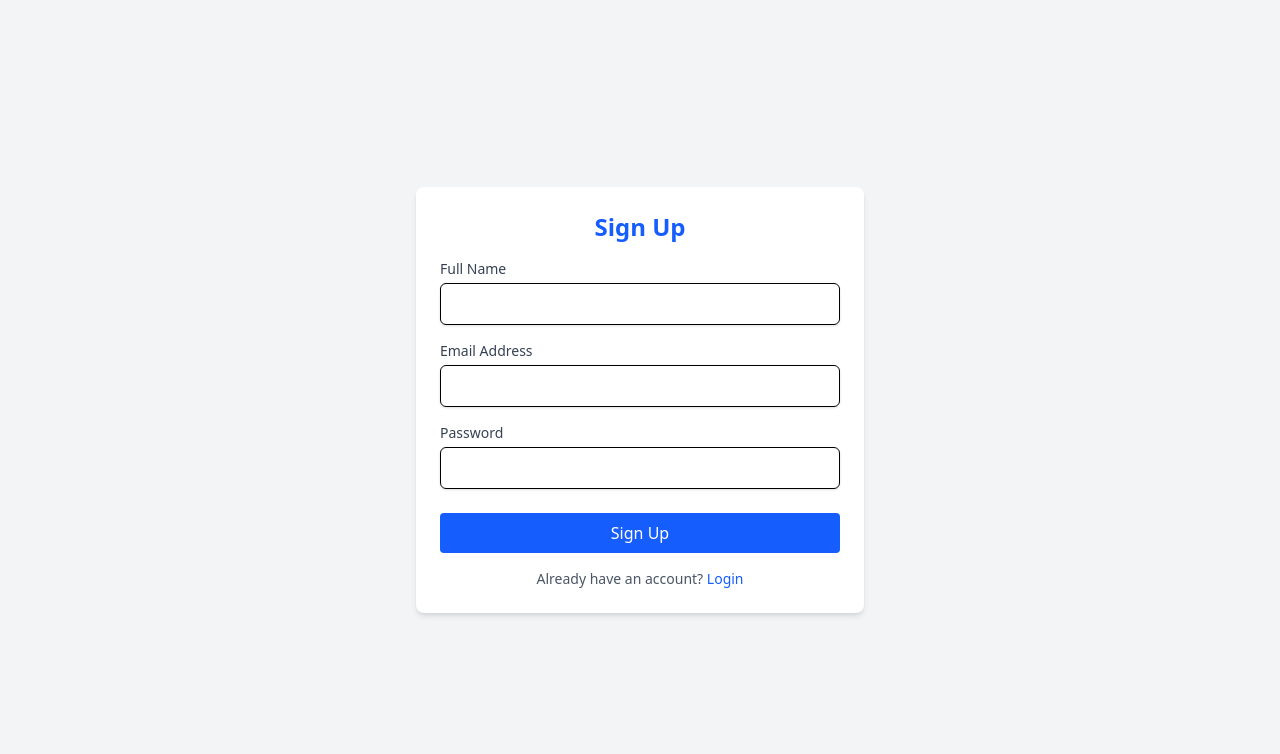
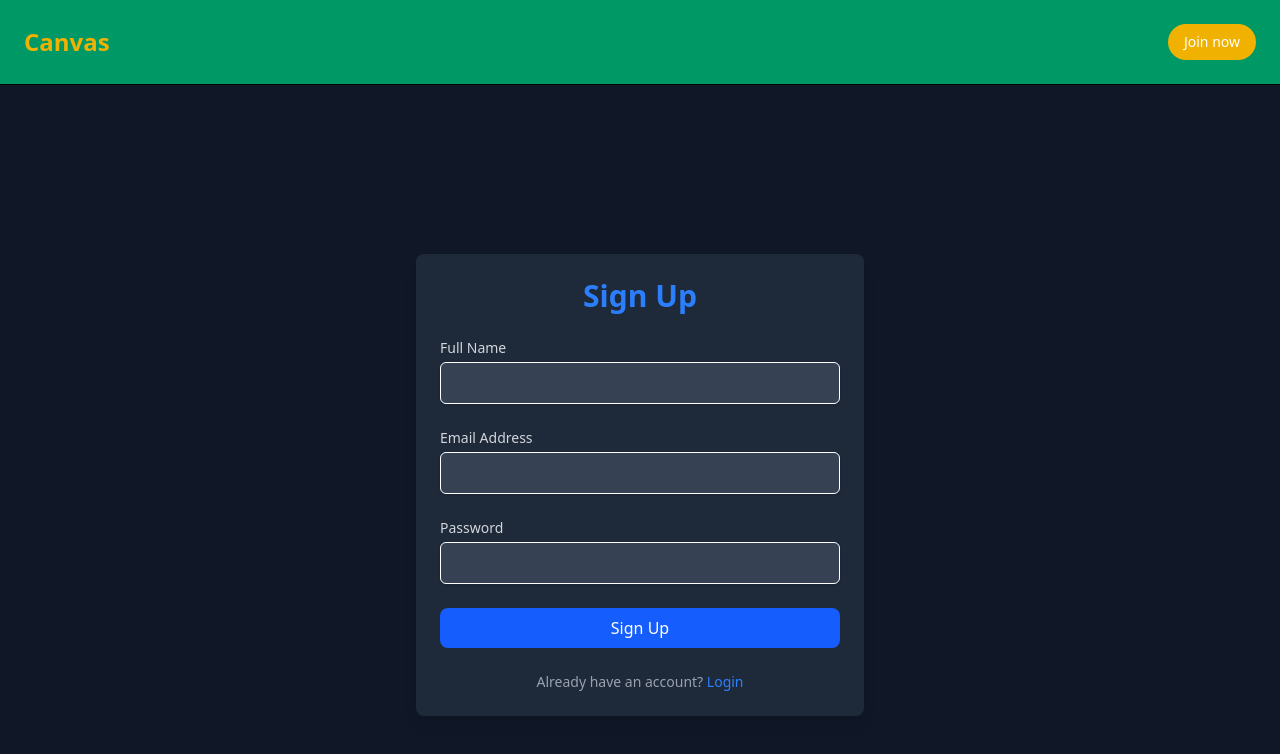
Before and after one commit to bansal-harsh-2504/Canvas, a Next.js app in the folder apps/web/: page /signup in a window 1280 px wide. Shown: the top 754 px of the page. Built offline with nearby package versions, Linux system fonts and the light colour scheme.

Commit message:
Frontend: Login and signup functionality

```diff
--- a/apps/web/app/(auth)/signup/page.tsx
+++ b/apps/web/app/(auth)/signup/page.tsx
@@ -2,12 +2,14 @@
 import axios from "axios";
 import { useRouter } from "next/navigation";
 import { useRef } from "react";
+import useAuthStore from "../../../store/useStore";
 
 export default function Signup(): JSX.Element {
   const router = useRouter();
   const nameRef = useRef<HTMLInputElement | null>(null);
   const emailRef = useRef<HTMLInputElement | null>(null);
   const passwordRef = useRef<HTMLInputElement | null>(null);
+  const { login } = useAuthStore();
 
   const validateInputs = () => {
     if (
@@ -37,25 +39,29 @@ export default function Signup(): JSX.Element {
         `${process.env.NEXT_PUBLIC_BACKEND_URL}/signup`,
         { name, email, password }
       );
+      const { token, userId } = res.data;
 
-      alert("Signup successful. Please log in.");
-      router.push("/login");
+      const user = { token, userId, name };
+
+      login(user);
+
+      router.push("/");
     } catch (error) {
       alert("Signup failed. Please try again.");
     }
   };
 
   return (
-    <div className="min-h-screen flex items-center justify-center bg-gray-100">
-      <div className="w-full max-w-md bg-white rounded-lg shadow-md p-6">
-        <h1 className="text-2xl font-bold mb-4 text-center text-blue-600">
+    <div className="min-h-screen flex items-center justify-center bg-gray-900">
+      <div className="w-full max-w-md bg-gray-800 text-white rounded-lg shadow-lg p-6">
+        <h1 className="text-3xl font-semibold mb-6 text-center text-blue-500">
           Sign Up
         </h1>
         <form onSubmit={handleSignup}>
-          <div className="mb-4">
+          <div className="mb-6">
             <label
               htmlFor="name"
-              className="block text-sm font-medium text-gray-700"
+              className="block text-sm font-medium text-gray-300"
             >
               Full Name
             </label>
@@ -63,14 +69,14 @@ export default function Signup(): JSX.Element {
               ref={nameRef}
               type="text"
               id="name"
-              className="mt-1 block w-full px-4 py-2 border rounded-md shadow-sm focus:outline-none focus:ring-blue-500 focus:border-blue-500"
+              className="mt-1 block w-full px-4 py-2 border rounded-md shadow-sm focus:outline-none focus:ring-blue-500 focus:border-blue-500 bg-gray-700 text-white"
               required
             />
           </div>
-          <div className="mb-4">
+          <div className="mb-6">
             <label
               htmlFor="email"
-              className="block text-sm font-medium text-gray-700"
+              className="block text-sm font-medium text-gray-300"
             >
               Email Address
             </label>
@@ -78,14 +84,14 @@ export default function Signup(): JSX.Element {
               ref={emailRef}
               type="email"
               id="email"
-              className="mt-1 block w-full px-4 py-2 border rounded-md shadow-sm focus:outline-none focus:ring-blue-500 focus:border-blue-500"
+              className="mt-1 block w-full px-4 py-2 border rounded-md shadow-sm focus:outline-none focus:ring-blue-500 focus:border-blue-500 bg-gray-700 text-white"
               required
             />
           </div>
           <div className="mb-6">
             <label
               htmlFor="password"
-              className="block text-sm font-medium text-gray-700"
+              className="block text-sm font-medium text-gray-300"
             >
               Password
             </label>
@@ -93,22 +99,22 @@ export default function Signup(): JSX.Element {
               ref={passwordRef}
               type="password"
               id="password"
-              className="mt-1 block w-full px-4 py-2 border rounded-md shadow-sm focus:outline-none focus:ring-blue-500 focus:border-blue-500"
+              className="mt-1 block w-full px-4 py-2 border rounded-md shadow-sm focus:outline-none focus:ring-blue-500 focus:border-blue-500 bg-gray-700 text-white"
               required
             />
           </div>
           <button
             type="submit"
-            className="w-full bg-blue-600 text-white py-2 px-4 rounded hover:bg-blue-700"
+            className="w-full bg-blue-600 text-white py-2 px-4 rounded-lg hover:bg-blue-700 transition duration-200"
           >
             Sign Up
           </button>
         </form>
-        <p className="mt-4 text-center text-sm text-gray-600">
+        <p className="mt-6 text-center text-sm text-gray-400">
           Already have an account?{" "}
           <button
             onClick={() => router.push("/login")}
-            className="text-blue-600 hover:underline"
+            className="text-blue-500 hover:underline"
           >
             Login
           </button>
--- /dev/null
+++ b/apps/web/app/(pages)/room/[slug]/page.tsx
@@ -0,0 +1,18 @@
+import ChatRoom from "../../../../components/ChatRoom";
+
+export default async function ({
+  params,
+}: {
+  params: {
+    slug: string;
+  };
+}) {
+  const slug = (await params).slug;
+  return (
+    <>
+      <div>
+        <ChatRoom slug={slug} />
+      </div>
+    </>
+  );
+}
--- /dev/null
+++ b/apps/web/app/(pages)/rooms/page.tsx
@@ -0,0 +1,3 @@
+export default function () {
+  return <>Rooms page</>;
+}
--- a/apps/web/app/layout.tsx
+++ b/apps/web/app/layout.tsx
@@ -1,6 +1,7 @@
 import type { Metadata } from "next";
 import localFont from "next/font/local";
 import "./globals.css";
+import { Navbar } from "../components/Navbar";
 
 const geistSans = localFont({
   src: "./fonts/GeistVF.woff",
@@ -12,8 +13,8 @@ const geistMono = localFont({
 });
 
 export const metadata: Metadata = {
-  title: "Create Next App",
-  description: "Generated by create next app",
+  title: "Canvas",
+  description: "Create, collaborate and share",
 };
 
 export default function RootLayout({
@@ -24,6 +25,7 @@ export default function RootLayout({
   return (
     <html lang="en">
       <body className={`${geistSans.variable} ${geistMono.variable}`}>
+        <Navbar />
         {children}
       </body>
     </html>
--- a/apps/web/app/page.tsx
+++ b/apps/web/app/page.tsx
@@ -6,28 +6,6 @@ export default function Home(): JSX.Element {
 
   return (
     <div className="min-h-screen flex flex-col bg-gray-100">
-      {/* Header */}
-      <header className="bg-blue-600 text-white py-4 shadow-lg">
-        <div className="container mx-auto px-4 flex justify-between items-center">
-          <h1 className="text-2xl font-bold">Collaborative Drawing Board</h1>
-          <div className="space-x-4">
-            <button
-              onClick={() => router.push("/login")}
-              className="bg-white text-blue-600 px-4 py-2 rounded shadow hover:bg-gray-100"
-            >
-              Login
-            </button>
-            <button
-              onClick={() => router.push("/signup")}
-              className="bg-blue-700 px-4 py-2 rounded shadow hover:bg-blue-800"
-            >
-              Signup
-            </button>
-          </div>
-        </div>
-      </header>
-
-      {/* Main Content */}
       <main className="flex-grow container mx-auto px-4 py-8">
         <section className="text-center mb-8">
           <h2 className="text-3xl font-bold text-gray-800 mb-4">
@@ -45,15 +23,6 @@ export default function Home(): JSX.Element {
           </button>
         </section>
       </main>
-
-      {/* Footer */}
-      <footer className="bg-blue-600 text-white py-4">
-        <div className="container mx-auto px-4 text-center">
-          <p className="text-sm">
-            &copy; 2025 Collaborative Drawing Board. All rights reserved.
-          </p>
-        </div>
-      </footer>
     </div>
   );
 }
--- a/apps/web/app/room/[slug]/page.tsx
+++ /dev/null
@@ -1,17 +0,0 @@
-import ChatRoom from "../../../components/ChatRoom";
-
-export default async function({params}: {
-  params: {
-    slug: string
-  }
-}) {
-
-  const slug = (await params).slug;
-  return (
-    <>
-      <div>
-        <ChatRoom slug={slug}  />
-      </div>
-    </>
-  );
-}
--- /dev/null
+++ b/apps/web/components/Navbar.tsx
@@ -0,0 +1,43 @@
+"use client";
+import Link from "next/link";
+import useAuthStore from "../store/useStore";
+import { useRouter } from "next/navigation";
+
+export function Navbar() {
+  const router = useRouter();
+  const { isAuthenticated, logout } = useAuthStore();
+
+  const handleLogout = async () => {
+    logout();
+    router.push("/login");
+  };
+
+  return (
+    <header className="mx-auto dark:bg-background p-6 border-b  w-full bg-emerald-600">
+      <nav className="flex justify-between items-center">
+        <h1 className="text-2xl dark:text-black font-bold text-gray-900">
+          <Link href="/" className="text-2xl font-semibold text-yellow-500">
+            Canvas
+          </Link>
+        </h1>
+        <div className="hidden md:flex justify-center items-center space-x-6">
+          {isAuthenticated ? (
+            <button
+              className=" bg-yellow-500 text-white"
+              onClick={handleLogout}
+            >
+              Logout
+            </button>
+          ) : (
+            <Link
+              href="/signup"
+              className="text-sm bg-yellow-500 text-white px-4 py-2 rounded-full hover:bg-yellow-600 transition-colors items-center"
+            >
+              Join now
+            </Link>
+          )}
+        </div>
+      </nav>
+    </header>
+  );
+}
--- a/apps/web/package.json
+++ b/apps/web/package.json
@@ -15,7 +15,8 @@
     "axios": "^1.7.9",
     "next": "^15.1.0",
     "react": "^19.0.0",
-    "react-dom": "^19.0.0"
+    "react-dom": "^19.0.0",
+    "zustand": "^5.0.3"
   },
   "devDependencies": {
     "@repo/eslint-config": "workspace:*",
--- /dev/null
+++ b/apps/web/store/useStore.ts
@@ -0,0 +1,32 @@
+import { create } from "zustand";
+import { persist } from "zustand/middleware";
+
+interface AuthState {
+  isAuthenticated: boolean;
+  user: User | null;
+  login: (userData: User) => void;
+  logout: () => void;
+}
+
+interface User {
+  userId?: string;
+  name?: string;
+  email?: string;
+  token: string;
+}
+
+const useAuthStore = create(
+  persist<AuthState>(
+    (set) => ({
+      isAuthenticated: false,
+      user: null,
+      login: (userData: User) => set({ isAuthenticated: true, user: userData }),
+      logout: () => set({ isAuthenticated: false, user: null }),
+    }),
+    {
+      name: "auth-storage",
+    }
+  )
+);
+
+export default useAuthStore;
--- /dev/null
+++ b/apps/web/utils/authFetch.ts
@@ -0,0 +1,24 @@
+import axios, { AxiosError } from "axios";
+
+export const authFetch = async (url: string) => {
+  const token = localStorage.getItem("token");
+
+  try {
+    const res = await axios(url, {
+      headers: {
+        authorization: `Bearer ${token}`,
+      },
+    });
+
+    return res.data;
+  } catch (error: unknown) {
+    if (error instanceof AxiosError && error.response?.status === 401) {
+      localStorage.removeItem("token");
+      window.location.href = "/login";
+    } else {
+      console.error("Unexpected error", error);
+    }
+
+    throw error;
+  }
+};
```
Also changed, not shown: apps/web/app/(auth)/login/page.tsx (+30 -15 lines), apps/web/app/page.module.css (deleted), 2 other files (tests, documents, lock files or other folders).
